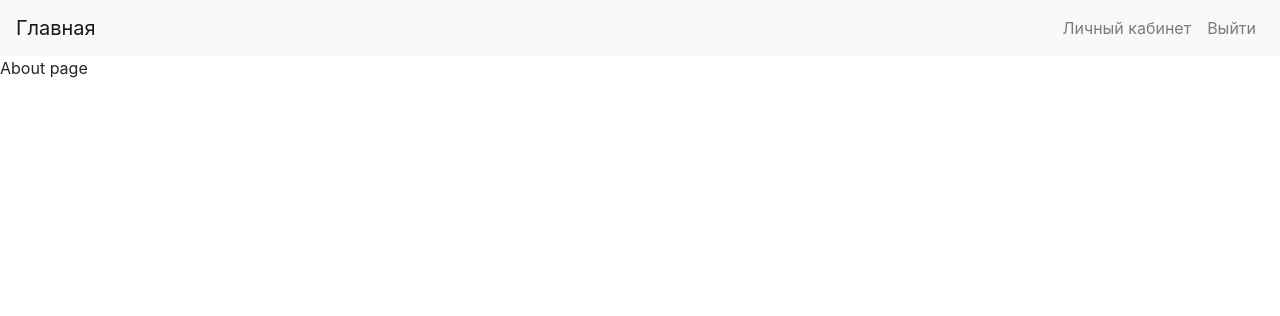
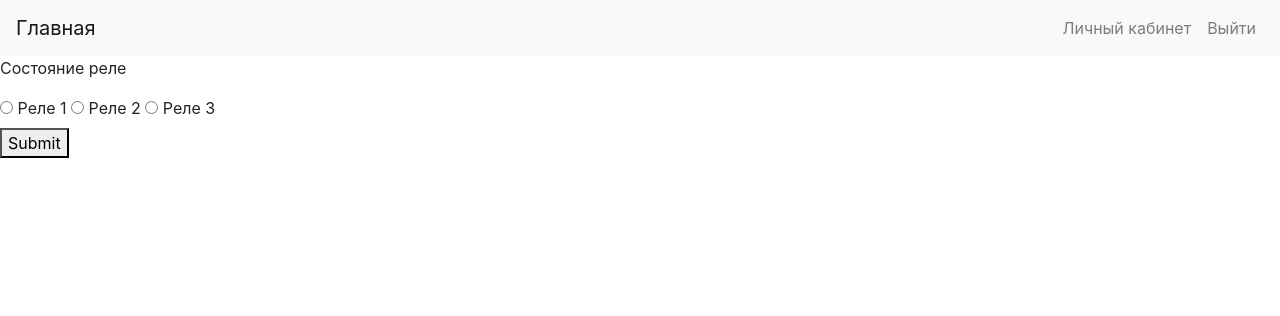
Before and after one commit to WocherZ/demo-django-app, a Django app: template application/templates/app/personal_page.html in a window 1280 px wide. Shown: the top 316 px of the page. Run offline with Django 4.2, Linux system fonts and the light colour scheme; the template is opened without the code that fills it: most values are stand-ins (such as "Sample title", 1, 10 or a date in 2020); some libraries are stand-ins or nearby versions.

Commit message:
Личный кабинет теперь тоже работает

```diff
--- a/application/app/urls.py
+++ b/application/app/urls.py
@@ -5,6 +5,6 @@ from . import views
 urlpatterns = [
     path('home', views.HomeView.as_view(), name='home'),
     path('about', views.AboutView.as_view(), name='about'),
-    path('personal_page/<int:id>', views.PersonalPage.as_view(), name='personal_page'),
+    path('personal_page', views.PersonalPage.as_view(), name='personal_page'),
     path('logout', views.logout, name='logout')
 ]
--- a/application/templates/app/personal_page.html
+++ b/application/templates/app/personal_page.html
@@ -8,7 +8,22 @@
 {% endblock %}
 
 {% block content %}
-<div>
-    <p>About page</p>
-</div>
+<form>
+  <p>Состояние реле</p>
+  <div>
+    <input type="radio" id="contactChoice1"
+     name="contact" value="email">
+    <label for="contactChoice1">Реле 1</label>
+
+    <input type="radio" id="contactChoice2"
+     name="contact" value="phone">
+    <label for="contactChoice2">Реле 2</label>
+
+    <input type="radio" id="contactChoice3"
+     name="contact" value="mail">
+    <label for="contactChoice3">Реле 3</label>
+  </div>
+  <div>
+    <button type="submit">Submit</button>
+  </div>
 {% endblock %}
--- a/application/templates/base_template.html
+++ b/application/templates/base_template.html
@@ -30,7 +30,7 @@
 
 <!--            {% if role %}-->
 <!--                <div class="headerr__button">-->
-<!--                    <a href="{% url 'profile' %}">Личный кабинет {{ role }}а</a>-->
+<!--                    <a href="{% url 'personal_page' %}">Личный кабинет {{ role }}а</a>-->
 <!--                </div>-->
 <!--                <div class="headerr__button">-->
 <!--                    <a href="{% url 'logout' %}">Выйти</a>-->
@@ -66,9 +66,10 @@
               </ul>
             </div>
           </nav>
-        {% block content %}
-        {% endblock %}
-    </div>
+        </div>
+    {% block content %}
+    {% endblock %}
+
 
     <footer>
 
--- a/application/users/views.py
+++ b/application/users/views.py
@@ -17,4 +17,4 @@ def login(request):
     return render(request, 'users/login.html')
 
 def home(request):
-    return render(request, 'app/home.html')
+    return render(request, 'app/home.html', {'role': 'Andrew'})
```
Also changed, not shown: application/app/views.py (+6 -6 lines).
